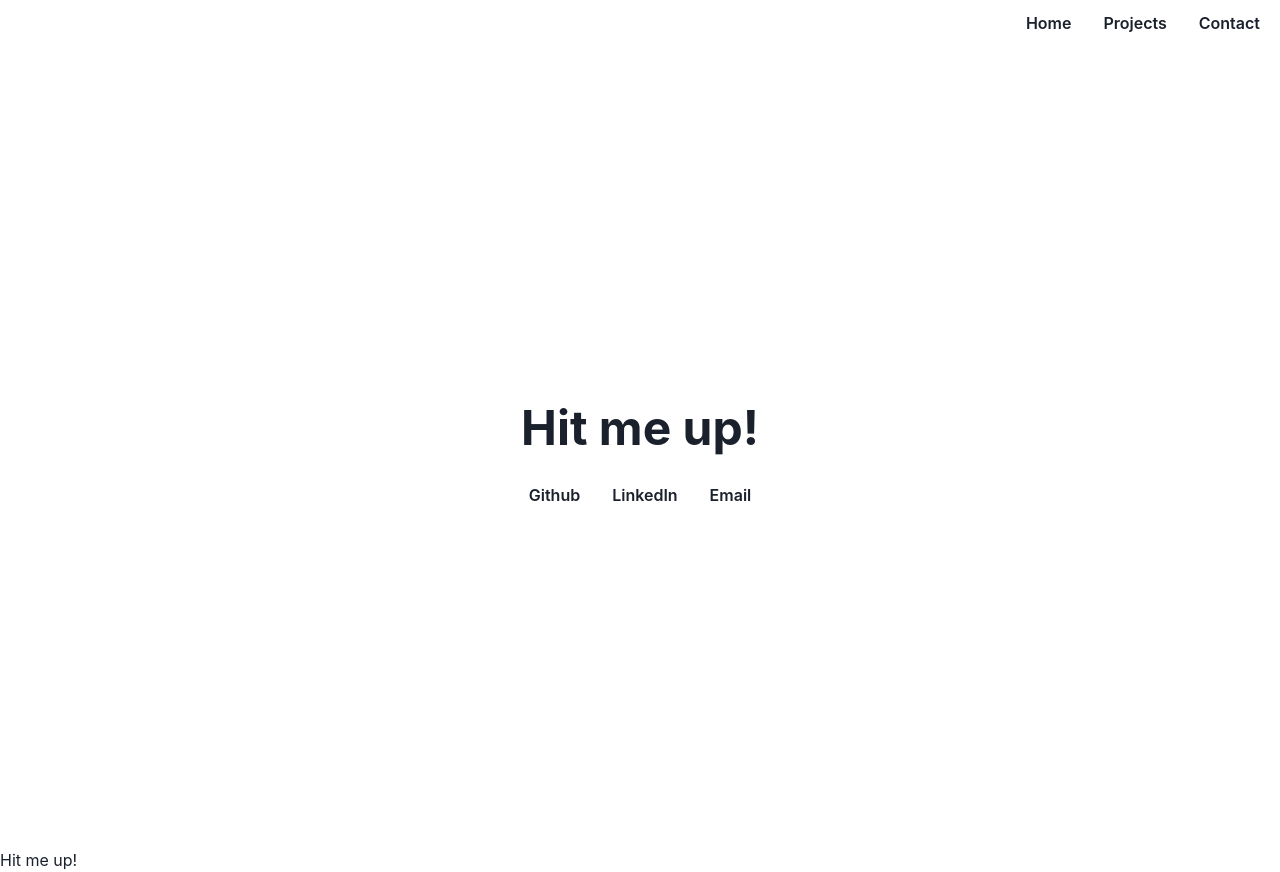
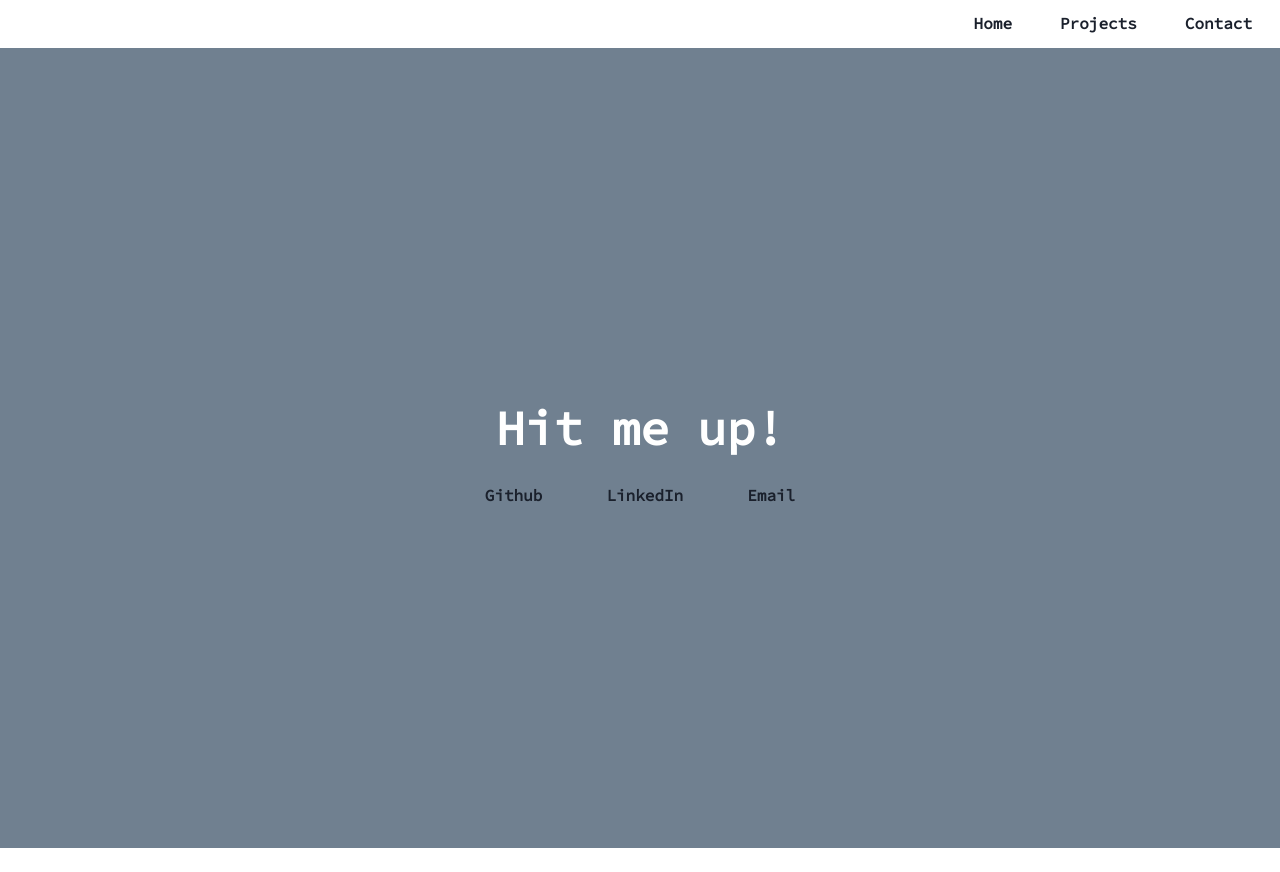
Before and after one commit to cdrice23/cr_portfolio_v2, a Next.js app: page /contact in a window 1280 px wide. Built offline with nearby package versions, Linux system fonts and the light colour scheme.

Commit message:
Added theme with color and typography.

```diff
--- a/components/ContactMe.js
+++ b/components/ContactMe.js
@@ -5,18 +5,23 @@ import { Heading, Flex, Button, Link } from "@chakra-ui/react";
 export default function ContactMe(pageProps) {
   return (
     <>
-      <Flex height="100vh" alignItems="center" justifyContent="center">
+      <Flex
+        height="100vh"
+        alignItems="center"
+        justifyContent="center"
+        w={"100%"}
+      >
         <Flex direction="column" p={12} align="center">
           <Heading as="h1" size="2xl" p={6}>
             Hit me up!
           </Heading>
           <Flex>
-            <Button variant="ghost">
+            <Button variant="ghost" _hover={{ bg: "#238636" }} mx={4}>
               <Link href="https://github.com/ricechrisdtreat" target="_blank">
                 <a>Github</a>
               </Link>
             </Button>
-            <Button variant="ghost">
+            <Button variant="ghost" _hover={{ bg: "#00A0DC" }} mx={4}>
               <Link
                 href="https://www.linkedin.com/in/cdrice23/"
                 target="_blank"
@@ -24,7 +29,7 @@ export default function ContactMe(pageProps) {
                 <a>LinkedIn</a>
               </Link>
             </Button>
-            <Button variant="ghost">
+            <Button variant="ghost" _hover={{ bg: "#DC143C" }} mx={4}>
               <Link href="mailto:cd.rice23@gmail.com" target="_blank">
                 <a>Email</a>
               </Link>
--- a/components/ContainerBlock.js
+++ b/components/ContainerBlock.js
@@ -1,11 +1,9 @@
 import React from "react";
 import Head from "next/head";
-// import { useRouter } from "next/router";
 import NavBar from "./NavBar";
+import { Center, Box } from "@chakra-ui/react";
 
 export default function ContainerBlock({ children, ...customMeta }, pageProps) {
-  // const router = useRouter();
-
   const meta = {
     title: "Chris Rice: Developer Portfolio",
     description: `v2 of portfolio page, recreated using next.js and Chakra UI`,
@@ -20,9 +18,12 @@ export default function ContainerBlock({ children, ...customMeta }, pageProps) {
         <link rel="icon" href={meta.icon} />
       </Head>
       <NavBar />
-      <main position="relative">
+      <Box bg="primary" h={"100vh"} textColor={"white"}>
         <div>{children}</div>
-      </main>
+      </Box>
+      {/* <main position="relative">
+        <div>{children}</div>
+      </main> */}
     </>
   );
 }
--- a/components/Hero.js
+++ b/components/Hero.js
@@ -30,9 +30,9 @@ export default function Hero(pageProps) {
           textColor="white"
         >
           <Heading as="h1" size="2xl" p={6}>
-            Hi, I'm Chris
+            Hi, I'm Chris.
           </Heading>
-          <Text align="center">
+          <Text align="center" fontWeight={600}>
             <span>I’ve spent my entire career working in tech.</span> <br />
             <br />
             I’ve worked as a consultant and had various management roles within
--- a/components/NavBar.js
+++ b/components/NavBar.js
@@ -1,34 +1,33 @@
 import React, { useEffect, useState } from "react";
 import Link from "next/link";
-// import { useRouter } from "next/router";
 import { Button, Flex } from "@chakra-ui/react";
+import { useMediaQuery } from "@chakra-ui/react";
 
 export default function NavBar(pageProps) {
-  // const router = useRouter();
-  // console.log(router.asPath);
-  console.log(Flex.h);
+  const [isLargerThan912] = useMediaQuery("(min-width: 912px)");
+  const navJustify = isLargerThan912 ? "flex-end" : "center";
   return (
     <>
       <Flex
         direction="row"
-        justify="flex-end"
+        justify={navJustify}
         p={1}
         h={12}
         w={"100vw"}
-        bgColor="white"
+        bgColor="secondary"
         // position="absolute"
       >
-        <Button variant="ghost">
+        <Button variant="ghost" mx={2}>
           <Link href="/">
             <a>Home</a>
           </Link>
         </Button>
-        <Button variant="ghost">
+        <Button variant="ghost" mx={2}>
           <Link href="/projects">
             <a>Projects</a>
           </Link>
         </Button>
-        <Button variant="ghost">
+        <Button variant="ghost" mx={2}>
           <Link href="/contact">
             <a>Contact</a>
           </Link>
--- a/package.json
+++ b/package.json
@@ -12,6 +12,8 @@
     "@chakra-ui/react": "^2.3.5",
     "@emotion/react": "^11.10.4",
     "@emotion/styled": "^11.10.4",
+    "@fontsource/cutive-mono": "^4.5.10",
+    "@fontsource/source-code-pro": "^4.5.12",
     "framer-motion": "^6.5.1",
     "next": "12.3.1",
     "react": "18.2.0",
--- a/pages/_app.js
+++ b/pages/_app.js
@@ -1,11 +1,15 @@
 import { ChakraProvider } from "@chakra-ui/react";
+import { mainTheme } from "../styles/theme";
+// import "@fontsource/cutive-mono";
+import "@fontsource/source-code-pro";
+import { useEffect } from "react";
 
 function MyApp({ Component, pageProps }) {
   const isTouchDevice = () => {
     return "ontouchstart" in window;
   };
   return (
-    <ChakraProvider>
+    <ChakraProvider resetCSS theme={mainTheme}>
       <Component {...pageProps} isTouchDevice={isTouchDevice} />
     </ChakraProvider>
   );
--- /dev/null
+++ b/styles/theme.js
@@ -0,0 +1,16 @@
+import { extendTheme, theme as base } from "@chakra-ui/react";
+
+export const mainTheme = extendTheme({
+  colors: {
+    primary: "#708090",
+    secondary: "white",
+    highlight: "#F1B04C",
+  },
+  fonts: {
+    heading: `'Source Code Pro', ${base.fonts.heading}`,
+    body: `Source Code Pro, ${base.fonts.body}`,
+  },
+  // components: {
+  //     ButtonStyles
+  // }
+});
```
Also changed, not shown: components/Projects.js (+4 -4 lines), styles/Home.module.css (deleted, +0 -129 lines), styles/globals.css (deleted, +0 -26 lines), 1 other file (tests, documents, lock files or other folders).
